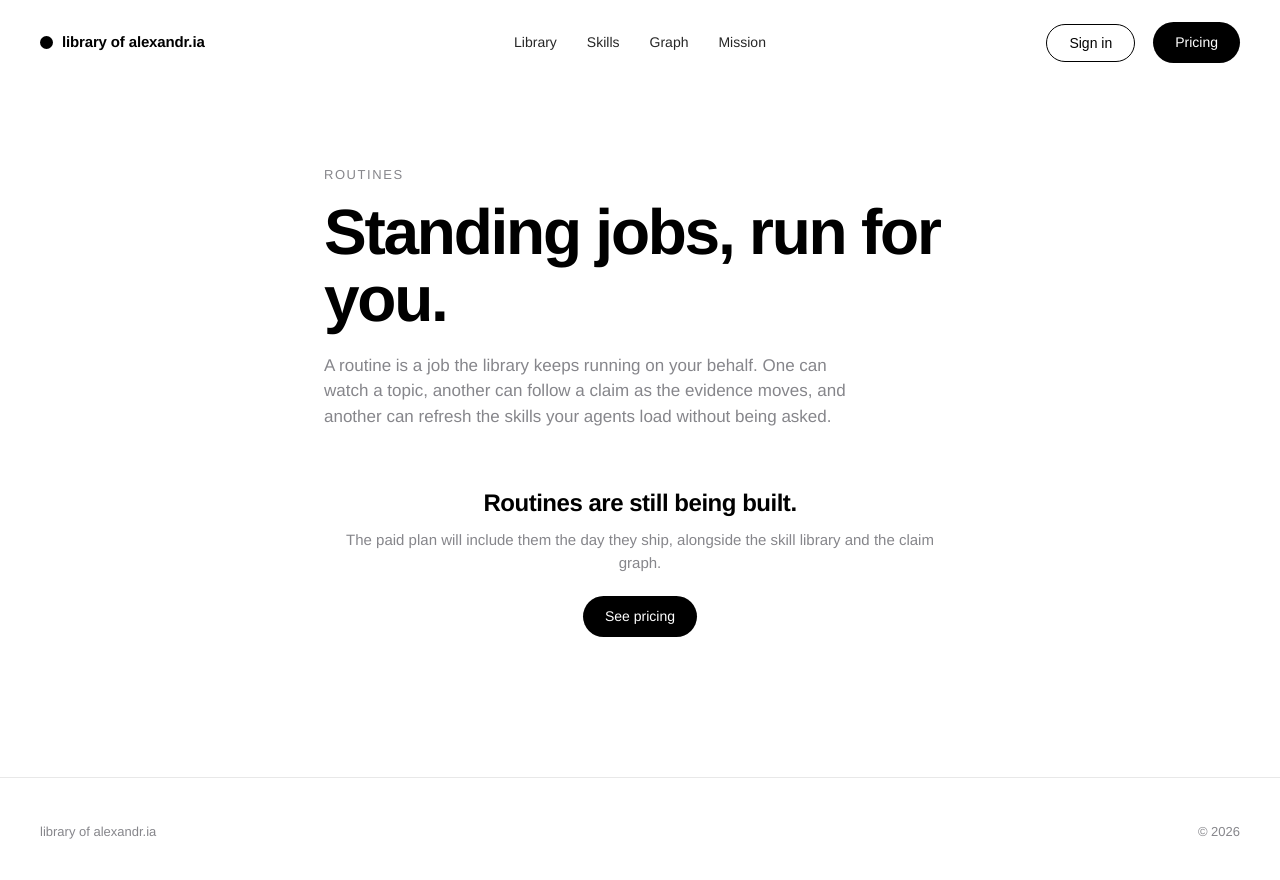
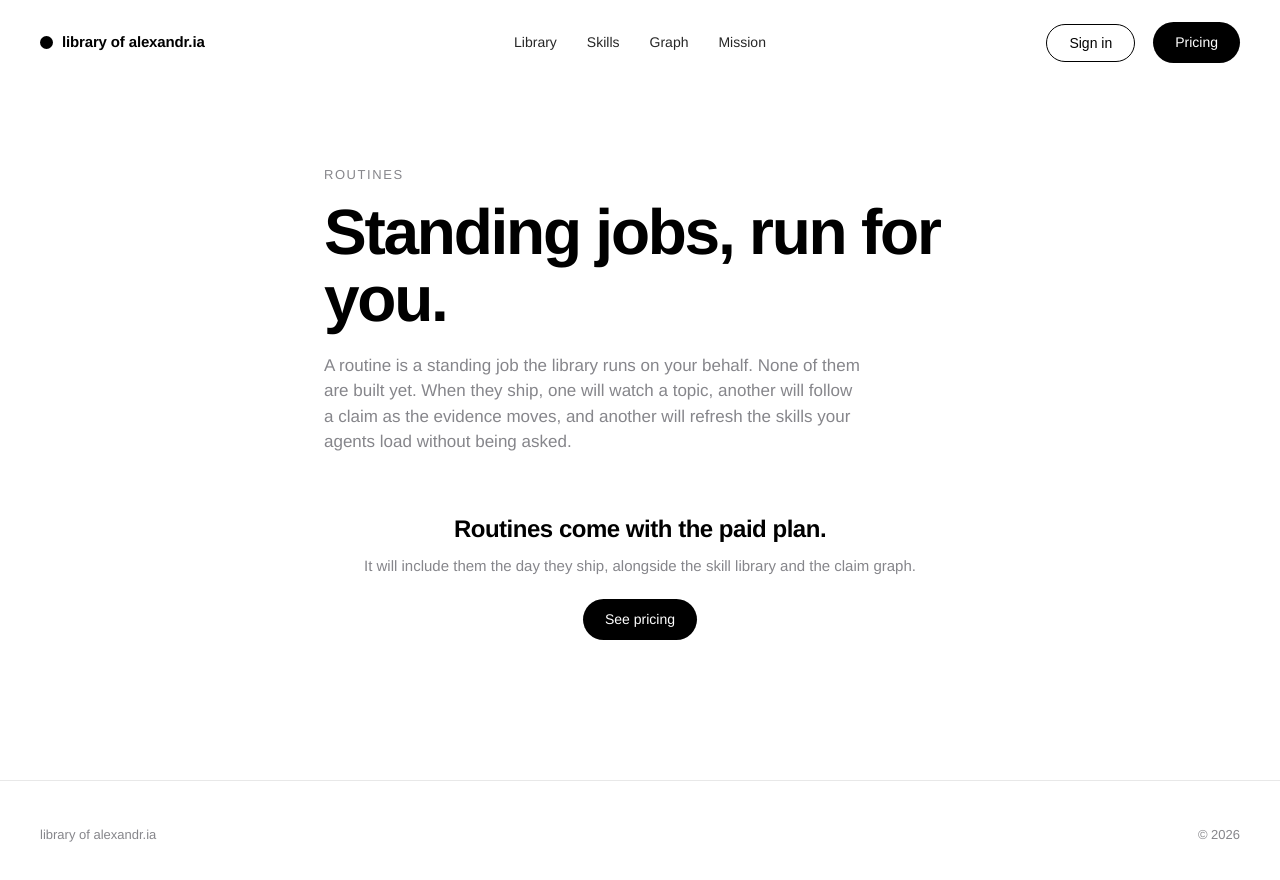
Before and after one commit to alexandrapaiz/alexandria, a Next.js app in the folder site/: page /routines in a window 1280 px wide. Shown: the top 880 px of the page. Built offline with nearby package versions, Linux system fonts and the light colour scheme; no server answers.

Commit message:
Routines page says plainly that routines do not exist yet
Co-Authored-By: Claude Opus 5 <noreply@anthropic.com>

```diff
--- a/site/app/routines/page.jsx
+++ b/site/app/routines/page.jsx
@@ -28,15 +28,16 @@ export default async function Routines() {
       <p className="page-kicker">Routines</p>
       <h1 className="page-title">Standing jobs, run for you.</h1>
       <p className="page-intro">
-        A routine is a job the library keeps running on your behalf. One can
-        watch a topic, another can follow a claim as the evidence moves, and
-        another can refresh the skills your agents load without being asked.
+        A routine is a standing job the library runs on your behalf. None of
+        them are built yet. When they ship, one will watch a topic, another
+        will follow a claim as the evidence moves, and another will refresh
+        the skills your agents load without being asked.
       </p>
       <div className="gate">
-        <h3>Routines are still being built.</h3>
+        <h3>Routines come with the paid plan.</h3>
         <p>
-          The paid plan will include them the day they ship, alongside the
-          skill library and the claim graph.
+          It will include them the day they ship, alongside the skill library
+          and the claim graph.
         </p>
         <Link href="/pricing" className="pill">
           See pricing
```
Also changed, not shown: 11 other files (tests, documents, lock files or other folders).
